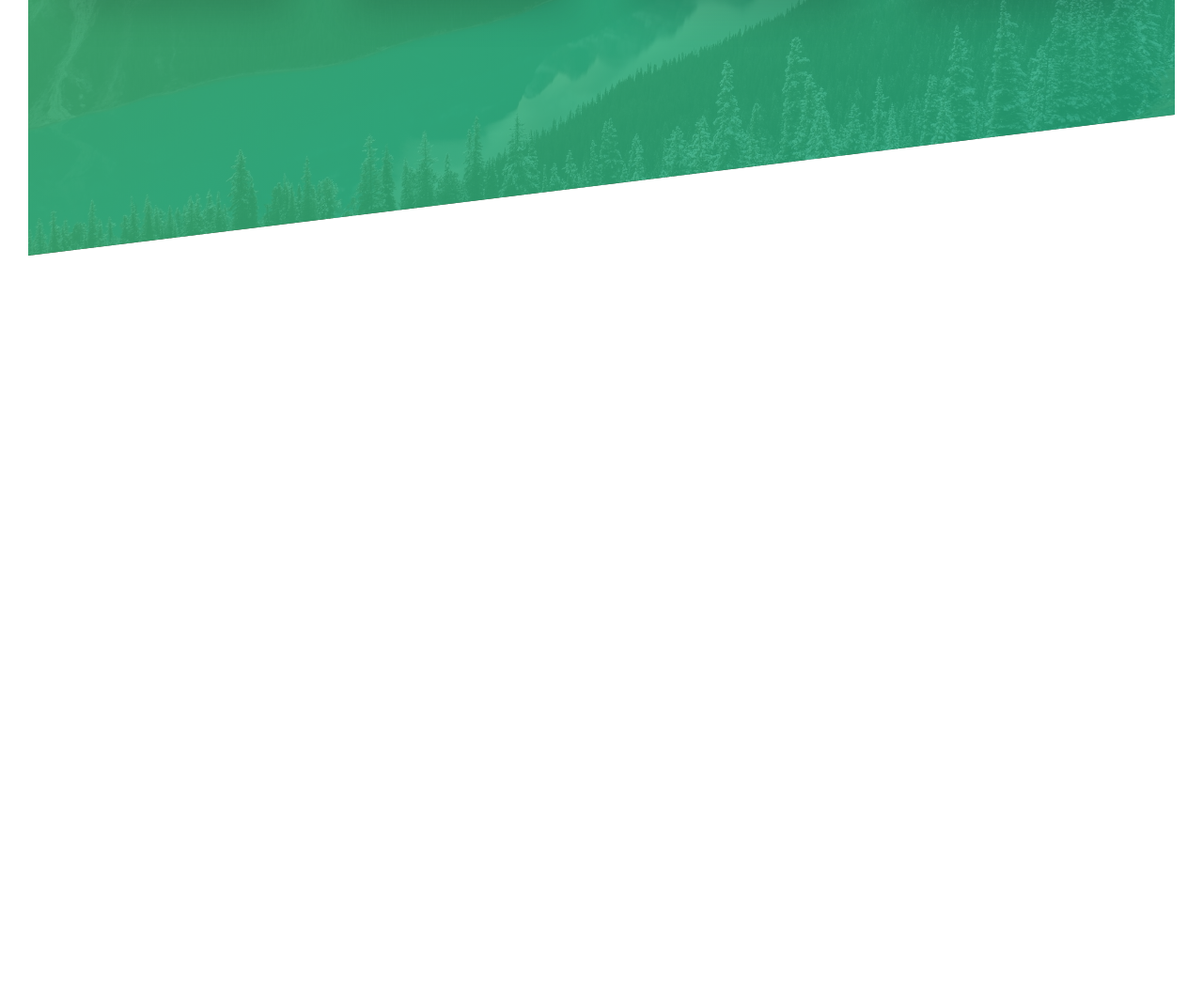
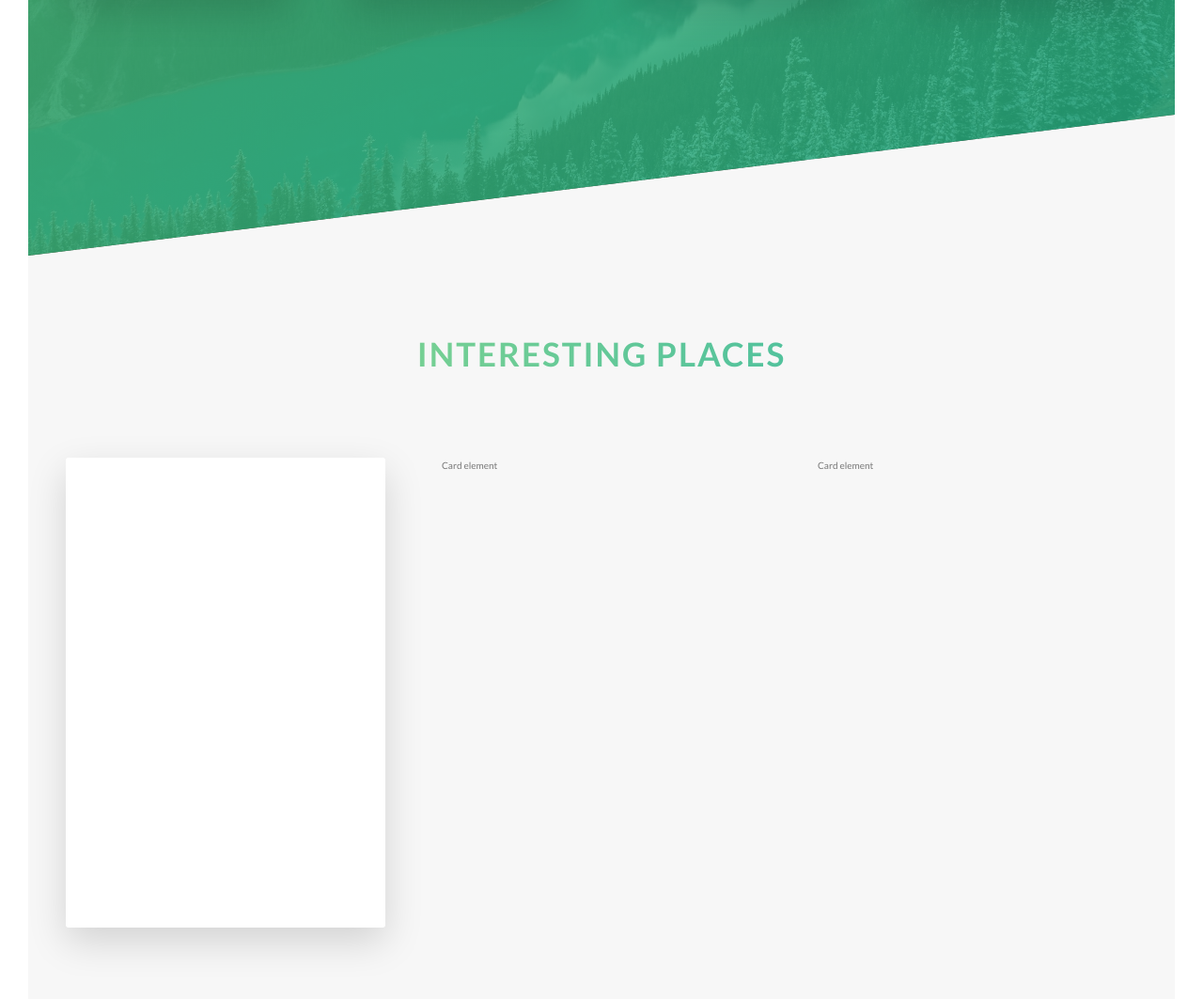
Before and after one commit to gautamsenpai/fresh-air, a website: page index.html in a window 1280 px wide. Shown: the part 1988-3051 px from the top of the page at 94% size. Before the commit the page ends 2260 px from the top, so only its background shows below. Drawn offline with Linux system fonts and the light colour scheme.

Commit message:
Card component added

```diff
--- a/index.html
+++ b/index.html
@@ -106,6 +106,35 @@
                     </div>
                 </div>
             </section>
+            <section class="section-tours">
+                <div class="u-center-text u-margin-bottom-big">
+                    <h2 class="heading-secondary">
+                            Interesting Places
+                    </h2>
+                </div>
+                <div class="row">
+                    <div class="col-1-of-3">
+                        <div class="card">
+                            <div class="card__side card__side--front">
+                                front
+                            </div>
+                            <div class="card__side card__side--back card__side--back-1">
+                                back
+                            </div>
+                        </div>
+                    </div>
+                    <div class="col-1-of-3">
+                        <div class="card">
+                            Card element
+                        </div>
+                    </div>
+                    <div class="col-1-of-3">
+                        <div class="card">
+                            Card element
+                        </div>
+                    </div>
+            </div>
+            </section>
         </main>
 
 
--- a/sass/abstracts/_variables.scss
+++ b/sass/abstracts/_variables.scss
@@ -2,6 +2,14 @@
 $color-primary-light: rgba(85, 197, 122, 0.8);
 $color-primary-dark: rgba(40, 180, 133, 0.8);
 $color-primary: #55c57a;
+
+$color-secondary-light: #ffb900;
+$color-secondary-dark: #ff7730;
+
+$color-tertiary-light: #2998ff;
+$color-tertiary-dark: #5643fa;
+
+
 $color-grey-dark: #777777;
 $color-pure-white: #ffffff;
 $color-black: #000000;
--- /dev/null
+++ b/sass/components/_card.scss
@@ -0,0 +1,35 @@
+.card {
+    perspective: 150rem;
+    -moz-perspective: 150rem;
+    position: relative;
+    height: 50rem;
+
+    &__side {
+        color: $color-pure-white;
+        height: 50rem;
+        transition: all .8s ease;
+        position: absolute;
+        top: 0;
+        left: 0;
+        width: 100%;
+        backface-visibility: hidden;
+        border-radius: 3px;
+        box-shadow: 0 1.5rem 4rem rgba($color-black, .15);
+
+
+        &--back {
+            transform: rotateY(180deg);
+            &-1 {
+                background-image: linear-gradient(to right bottom, $color-secondary-light, $color-secondary-dark);
+            }
+        }
+    }
+
+    &:hover &__side--front {
+        transform: rotateY(180deg);
+    }
+
+    &:hover &__side--back {
+        transform: rotateY(0deg);
+    }
+}
--- a/sass/main.scss
+++ b/sass/main.scss
@@ -12,6 +12,7 @@
 @import "components/button";
 @import "components/composition";
 @import "components/feature-box";
+@import "components/card";
 
 @import "layout/header";
 @import "layout/grid";
--- a/sass/pages/_home.scss
+++ b/sass/pages/_home.scss
@@ -20,3 +20,9 @@
         transform: skewY(7deg);
     }
 }
+
+.section-tours {
+    background-color: $color-grey-light-1;
+    padding: 25rem 0 50rem 0;
+    margin-top: -10rem;
+}
```
Also changed, not shown: css/style.css.
